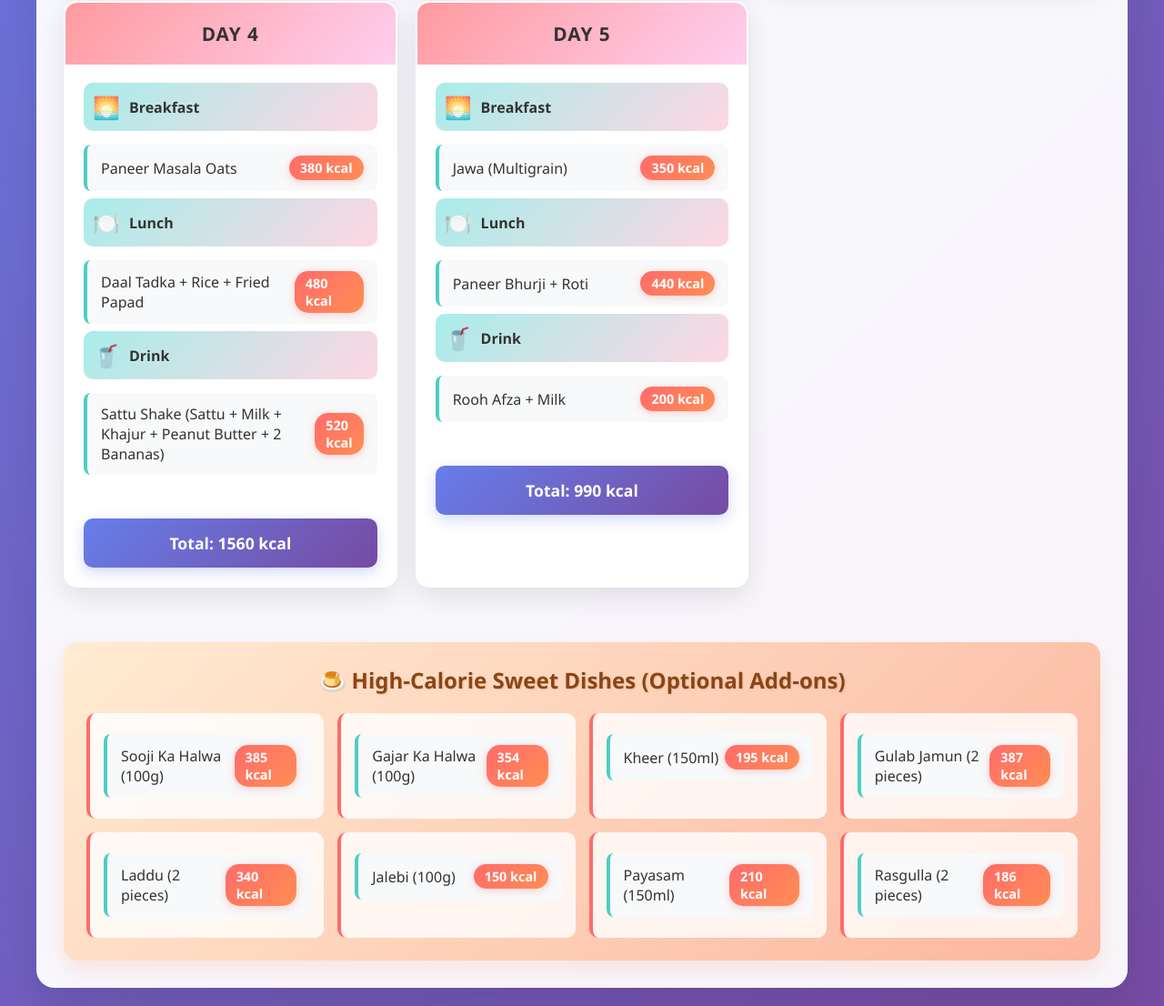
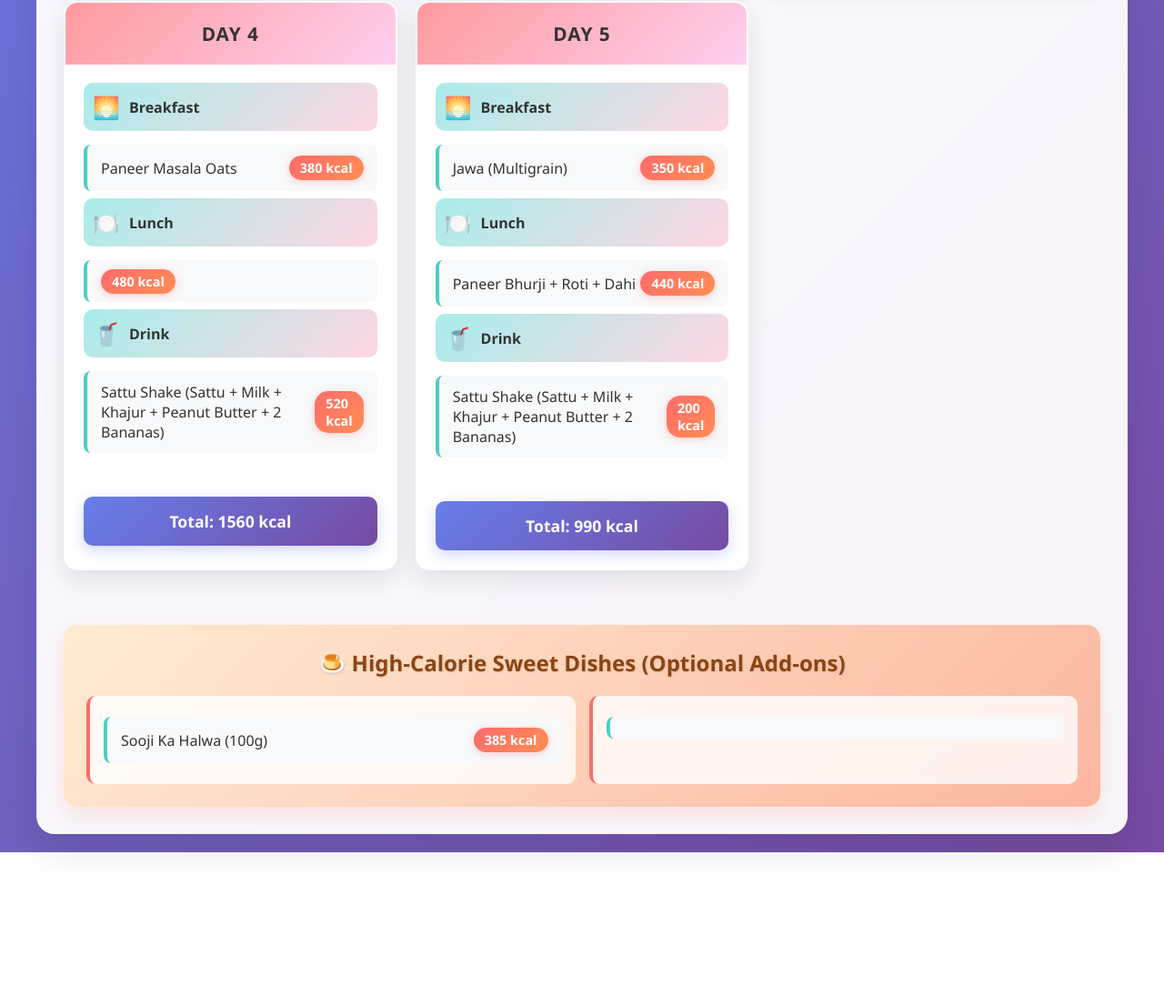
Before and after one commit to prabalgautam05/Diet, a plain HTML site: page index.html in a window 1280 px wide. Shown: the part 941-2047 px from the top of the page at 91% size. After the commit the page ends 1878 px from the top, so only its background shows below. Drawn offline with Linux system fonts and the light colour scheme.

Commit message:
Update index.html

```diff
--- a/index.html
+++ b/index.html
@@ -287,7 +287,7 @@
                         Lunch
                     </div>
                     <div class="meal-item">
-                        <span class="meal-name">🥔 Jeera Aloo + 🫓 Roti + 🍛 Daal Tadka</span>
+                        <span class="meal-name">🥔 Jeera Aloo + 🫓 Roti + 🍛 Dahi </span>
                         <span class="calories">520 kcal</span>
                     </div>
 
@@ -320,7 +320,7 @@
                         Lunch
                     </div>
                     <div class="meal-item">
-                        <span class="meal-name">🫘 Rajma + 🍚 Rice</span>
+                        <span class="meal-name">🫘 Rajma + 🍚 Rice + 🫓 Roti</span>
                         <span class="calories">580 kcal</span>
                     </div>
 
@@ -353,7 +353,7 @@
                         Lunch
                     </div>
                     <div class="meal-item">
-                        <span class="meal-name">Aloo-Paneer Tikki Sandwich</span>
+                        <span class="meal-name"> 🥪 Aloo-Paneer Tikki Sandwich + 🥛 Raita </span>
                         <span class="calories">450 kcal</span>
                     </div>
 
@@ -386,7 +386,7 @@
                         Lunch
                     </div>
                     <div class="meal-item">
-                        <span class="meal-name">Daal Tadka + Rice + Fried Papad</span>
+                        <span class="meal-name" 🍛 Daal Tadka + Rice + 🫓 Roti</span>
                         <span class="calories">480 kcal</span>
                     </div>
 
@@ -419,7 +419,7 @@
                         Lunch
                     </div>
                     <div class="meal-item">
-                        <span class="meal-name">Paneer Bhurji + Roti</span>
+                        <span class="meal-name">Paneer Bhurji + Roti + Dahi </span>
                         <span class="calories">440 kcal</span>
                     </div>
 
@@ -428,7 +428,7 @@
                         Drink
                     </div>
                     <div class="meal-item">
-                        <span class="meal-name">Rooh Afza + Milk</span>
+                        <span class="meal-name">Sattu Shake (Sattu + Milk + Khajur + Peanut Butter + 2 Bananas) </span>
                         <span class="calories">200 kcal</span>
                     </div>
                 </div>
@@ -454,7 +454,7 @@
                         Lunch
                     </div>
                     <div class="meal-item">
-                        <span class="meal-name">Sev Bhaji + Roti + Daal</span>
+                        <span class="meal-name">Sev Bhaji + Roti + Dahi </span>
                         <span class="calories">520 kcal</span>
                     </div>
 
@@ -478,7 +478,7 @@
                         Breakfast
                     </div>
                     <div class="meal-item">
-                        <span class="meal-name">Dry Fruit Chat</span>
+                        <span class="meal-name">Dry Fruit Chat with aalo, paneer and peanuts </span>
                         <span class="calories">400 kcal</span>
                     </div>
 
@@ -487,7 +487,7 @@
                         Lunch
                     </div>
                     <div class="meal-item">
-                        <span class="meal-name">Soya-Paneer Rice + Salad</span>
+                        <span class="meal-name">Soya-Paneer Rice + Salad + Dahi </span>
                         <span class="calories">550 kcal</span>
                     </div>
 
@@ -520,7 +520,7 @@
                         Lunch
                     </div>
                     <div class="meal-item">
-                        <span class="meal-name">Aloo Tamatar + Roti + Daal</span>
+                        <span class="meal-name">(Sabji) Aloo Tamatar + Roti + Dahi </span>
                         <span class="calories">480 kcal</span>
                     </div>
 
@@ -529,7 +529,7 @@
                         Drink
                     </div>
                     <div class="meal-item">
-                        <span class="meal-name">Mango Shake</span>
+                        <span class="meal-name">Sattu Shake (Sattu + Milk + Khajur + Peanut Butter + 2 Bananas)</span>
                         <span class="calories">280 kcal</span>
                     </div>
                 </div>
@@ -553,7 +553,7 @@
                         Lunch
                     </div>
                     <div class="meal-item">
-                        <span class="meal-name">Soya Tikka Masala + Rice</span>
+                        <span class="meal-name">Soya Tikka Masala + Roti + 🥛 Raita </span>
                         <span class="calories">520 kcal</span>
                     </div>
 
@@ -586,7 +586,7 @@
                         Lunch
                     </div>
                     <div class="meal-item">
-                        <span class="meal-name">Paneer Chat (Aloo + Chole + Paneer) + Rice</span>
+                        <span class="meal-name">Paneer Chat (Aloo + Chole + Paneer)with Dahi + Roti and Sabji </span>
                         <span class="calories">620 kcal</span>
                     </div>
 
@@ -614,44 +614,7 @@
                 </div>
                 <div class="sweet-item">
                     <div class="meal-item">
-                        <span class="meal-name">Gajar Ka Halwa (100g)</span>
-                        <span class="calories">354 kcal</span>
-                    </div>
-                </div>
-                <div class="sweet-item">
-                    <div class="meal-item">
-                        <span class="meal-name">Kheer (150ml)</span>
-                        <span class="calories">195 kcal</span>
-                    </div>
-                </div>
-                <div class="sweet-item">
-                    <div class="meal-item">
-                        <span class="meal-name">Gulab Jamun (2 pieces)</span>
-                        <span class="calories">387 kcal</span>
-                    </div>
-                </div>
-                <div class="sweet-item">
-                    <div class="meal-item">
-                        <span class="meal-name">Laddu (2 pieces)</span>
-                        <span class="calories">340 kcal</span>
-                    </div>
-                </div>
-                <div class="sweet-item">
-                    <div class="meal-item">
-                        <span class="meal-name">Jalebi (100g)</span>
-                        <span class="calories">150 kcal</span>
-                    </div>
-                </div>
-                <div class="sweet-item">
-                    <div class="meal-item">
-                        <span class="meal-name">Payasam (150ml)</span>
-                        <span class="calories">210 kcal</span>
-                    </div>
-                </div>
-                <div class="sweet-item">
-                    <div class="meal-item">
-                        <span class="meal-name">Rasgulla (2 pieces)</span>
-                        <span class="calories">186 kcal</span>
+
                     </div>
                 </div>
             </div>
```
